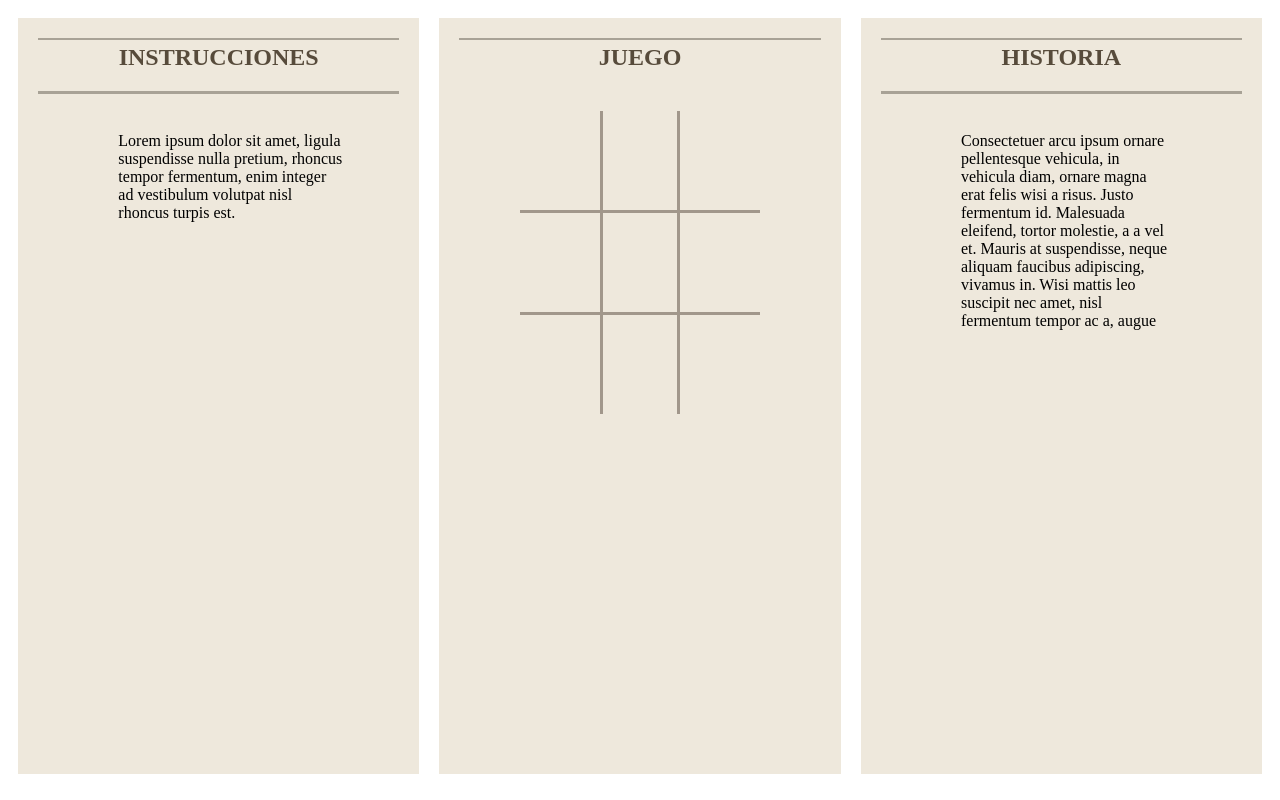
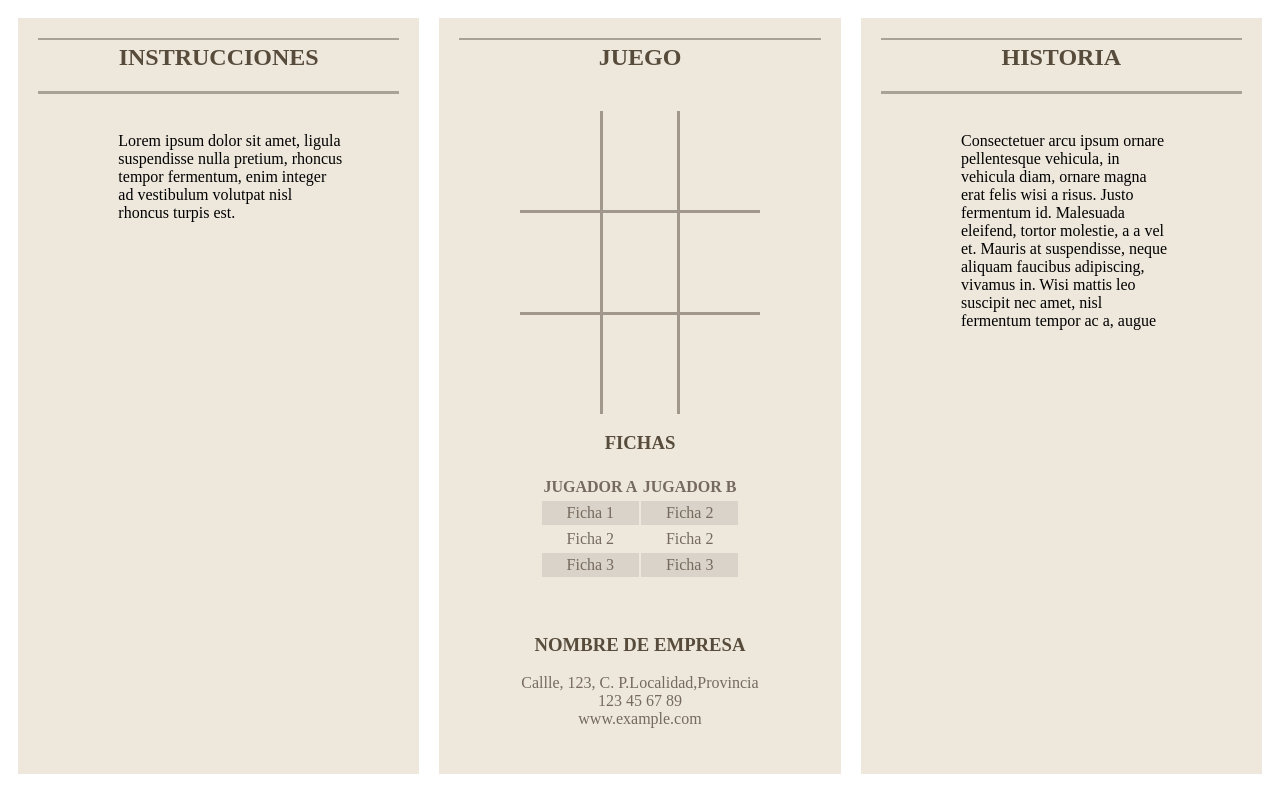
Before and after one commit to agonzalezbesada/LMSXI_Bolet-n12_Tablero_3enRaya, a plain HTML site: page index.html in a window 1280 px wide. Drawn offline with Linux system fonts and the light colour scheme.

Commit message:
Letras sin ajustar

```diff
--- a/index.html
+++ b/index.html
@@ -72,6 +72,48 @@
 
                 </div>
 
+                <h3>FICHAS</h3>
+
+                <div>
+                    <table>
+                        <tr>
+                            <th>
+                                JUGADOR A
+                            </th>
+
+                            <th>
+                                JUGADOR B
+                            </th>
+                        </tr>
+
+                        <tr id="oscura">
+                            <td>Ficha 1</td>
+                            <td>Ficha 2</td>
+                        </tr>
+
+                        <tr>
+                            <td>Ficha 2</td>
+                            <td>Ficha 2</td>
+                        </tr>
+
+                        <tr id="oscura">
+                            <td>Ficha 3</td>
+                            <td>Ficha 3</td>
+                        </tr>
+
+                    </table>
+
+                    <span>
+                        <br><br>
+                        <h3>NOMBRE DE EMPRESA</h3>
+                        <div> <!-- Por qué no puedo text-align: center; si es un span-->
+                            Callle, 123, C. P.Localidad,Provincia<br>
+                            123 45 67 89<br>
+                            www.example.com
+                        </div>
+                    </span>
+                </div>
+
             </div>
 
             <div id="seccion3">
--- a/style.css
+++ b/style.css
@@ -86,7 +86,37 @@
 
 }
 
+div h3 {
+    text-align: center;
+    color: #574b3b;
+}
 
+div>table {
+    margin-left: 25%;
+    width: 50%;
+}
+
+tr {
+    height: 3vh;
+}
+
+table * th {
+    color: #756a5d;
+}
+
+table tr td {
+    text-align: center;
+    color: #756a5d;
+}
+
+#oscura {
+    background-color: #dad3c9;
+}
+
+div span div {
+    text-align: center;
+    color: #756a5d;
+}
 
 #seccion3 {
     background-color:  #eee8dc;
```
